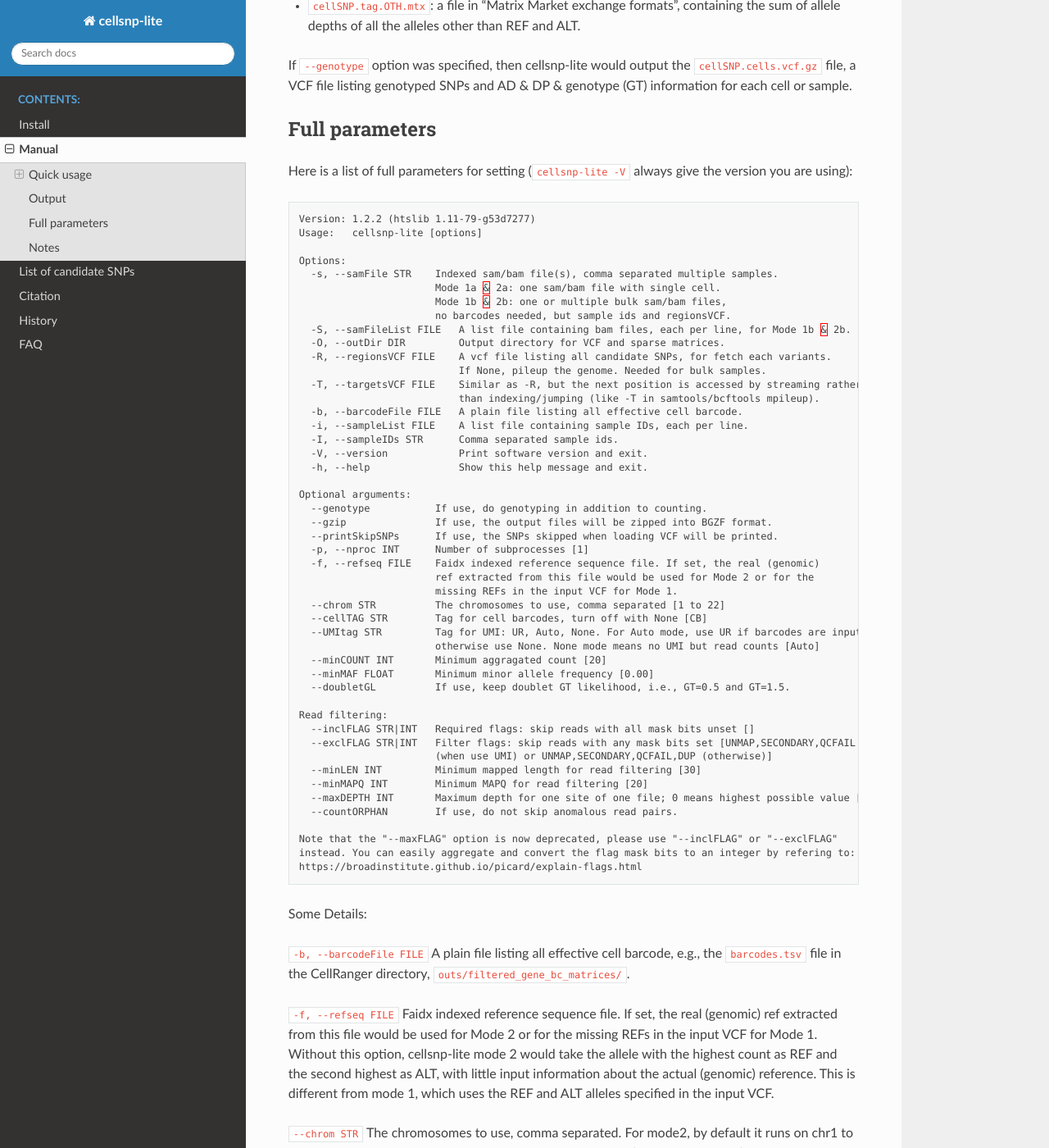
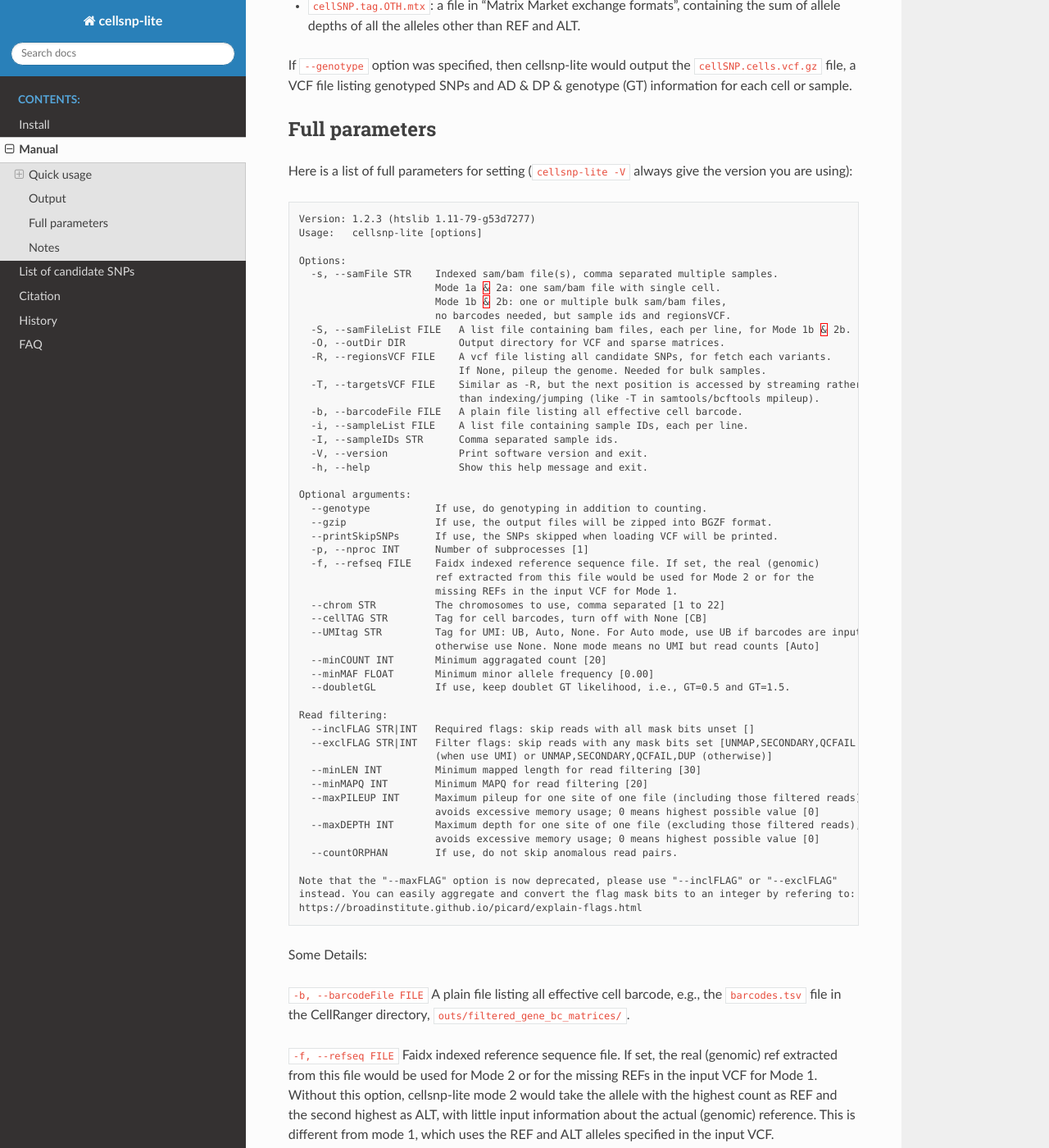
Before and after one commit to single-cell-genetics/cellsnp-lite, a Sphinx documentation site: the page built from doc/manual.rst, in a window 1280 px wide and 1400 px high, scrolled down 2710 px. Shown: the whole window at 82% size. Built offline with Sphinx 7.4.7 and the Read the Docs theme 2.0.0, drawn with Linux system fonts in a browser that asks for light colours; some of the changed text lies outside the part shown.

Commit message:
update to v1.2.3

```diff
--- a/doc/conf.py
+++ b/doc/conf.py
@@ -22,7 +22,7 @@ copyright = '2020, Xianjie Huang'
 author = 'Xianjie Huang'
 
 # The full version, including alpha/beta/rc tags
-release = 'v1.2.2'
+release = 'v1.2.3'
 
 
 # -- General configuration ---------------------------------------------------
--- a/doc/manual.rst
+++ b/doc/manual.rst
@@ -138,7 +138,7 @@ version you are using):
 
 .. code-block:: html
 
-  Version: 1.2.2 (htslib 1.11-79-g53d7277)
+  Version: 1.2.3 (htslib 1.11-79-g53d7277)
   Usage:   cellsnp-lite [options]
 
   Options:
@@ -168,7 +168,7 @@ version you are using):
                          missing REFs in the input VCF for Mode 1.
     --chrom STR          The chromosomes to use, comma separated [1 to 22]
     --cellTAG STR        Tag for cell barcodes, turn off with None [CB]
-    --UMItag STR         Tag for UMI: UR, Auto, None. For Auto mode, use UR if barcodes are inputted,
+    --UMItag STR         Tag for UMI: UB, Auto, None. For Auto mode, use UB if barcodes are inputted,
                          otherwise use None. None mode means no UMI but read counts [Auto]
     --minCOUNT INT       Minimum aggragated count [20]
     --minMAF FLOAT       Minimum minor allele frequency [0.00]
@@ -180,7 +180,10 @@ version you are using):
                          (when use UMI) or UNMAP,SECONDARY,QCFAIL,DUP (otherwise)]
     --minLEN INT         Minimum mapped length for read filtering [30]
     --minMAPQ INT        Minimum MAPQ for read filtering [20]
-    --maxDEPTH INT       Maximum depth for one site of one file; 0 means highest possible value [0]
+    --maxPILEUP INT      Maximum pileup for one site of one file (including those filtered reads),
+                         avoids excessive memory usage; 0 means highest possible value [0]
+    --maxDEPTH INT       Maximum depth for one site of one file (excluding those filtered reads),
+                         avoids excessive memory usage; 0 means highest possible value [0]
     --countORPHAN        If use, do not skip anomalous read pairs.
 
   Note that the "--maxFLAG" option is now deprecated, please use "--inclFLAG" or "--exclFLAG"
@@ -204,6 +207,8 @@ Some Details:
 Notes
 -----
 
+Since v1.2.3, ``UB``, instead of ``UR``, is used as default UMI tag when barcodes are given.
+
 The ``Too many open files`` issue has been fixed (since v1.2.0). The issue is commonly
 caused by exceeding the `RLIMIT_NOFILE`_ resource limit (ie. the max number of files allowed
 to be opened by system for single process), which is typically 1024. Specifically, in the
```
Also changed, not shown: doc/release.rst (+11 -0 lines), 2 other files.
